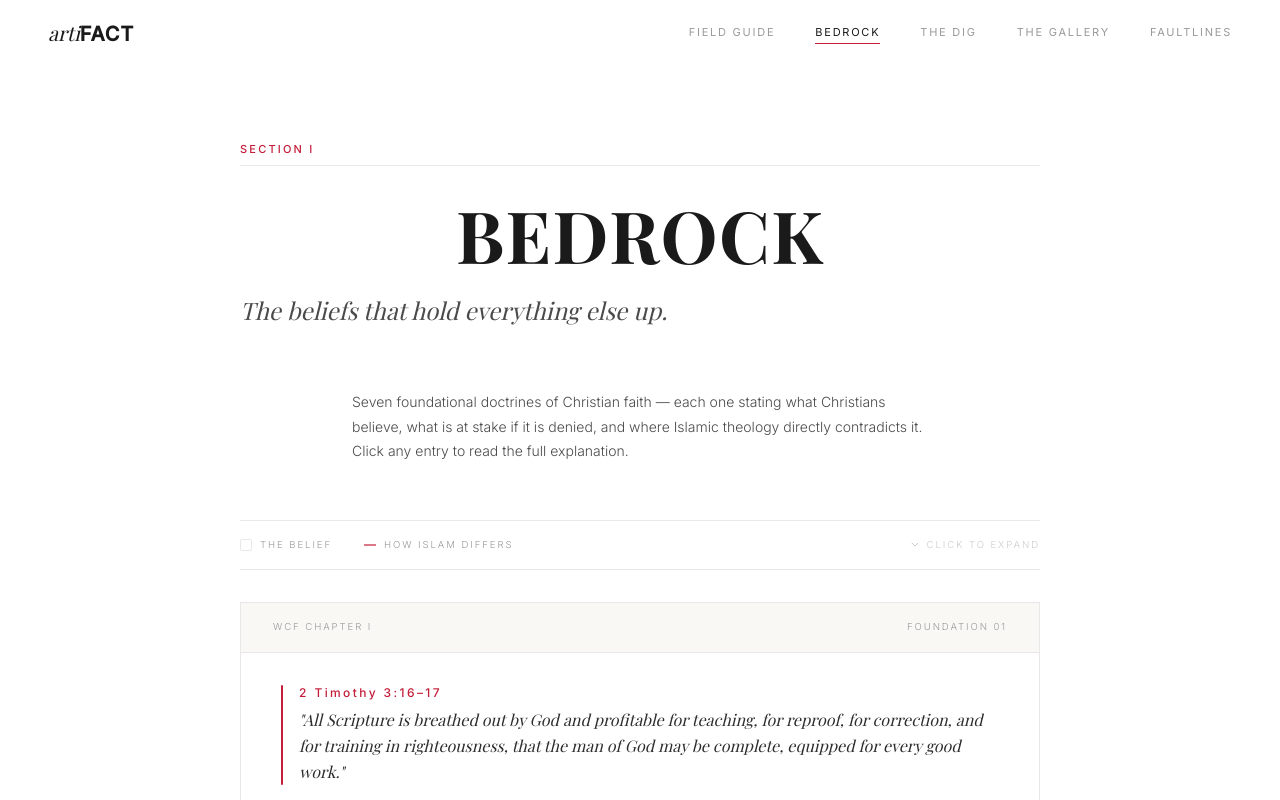
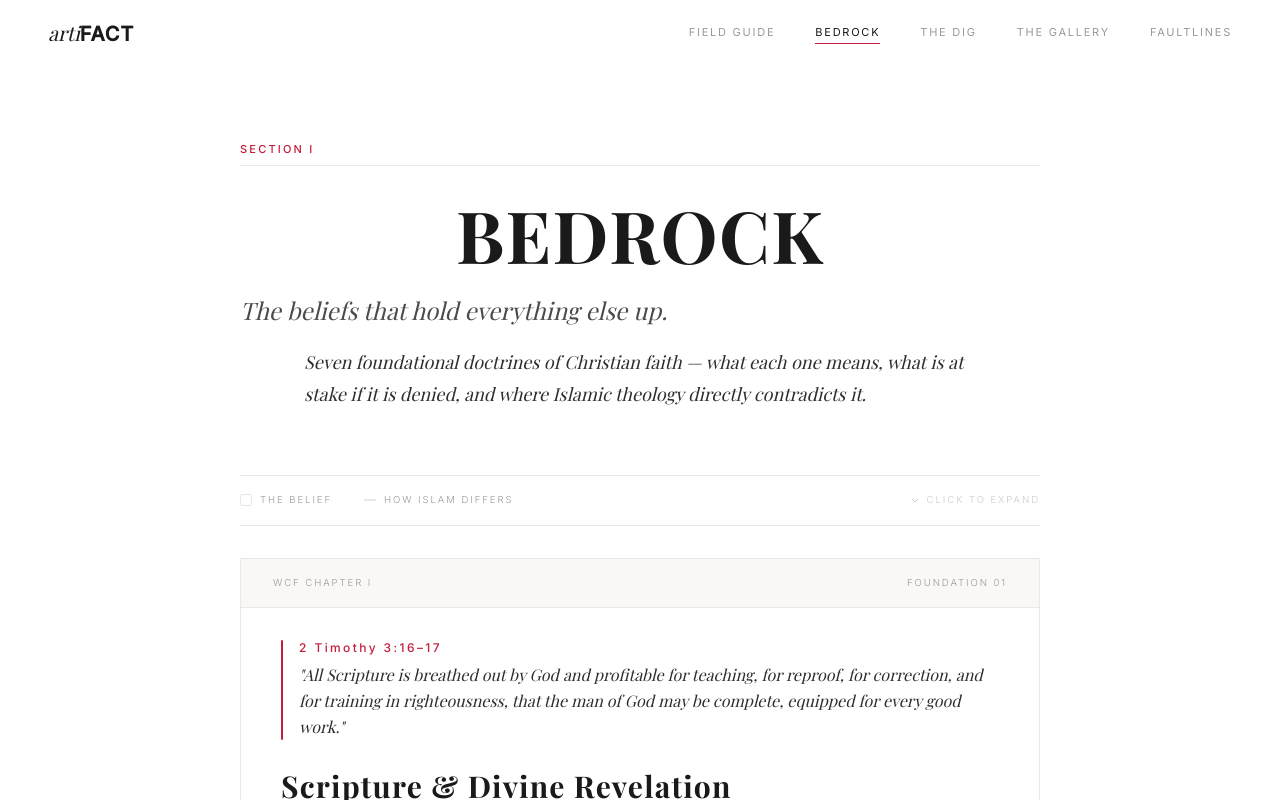
Before and after one commit to TrueDominion/artifact, a React (Vite) app: page /bedrock in a window 1280 px wide. Shown: the top 800 px of the page. Built offline with nearby package versions, Linux system fonts and the light colour scheme; a web font is replaced by a local one.

Commit message:
Refactor Bedrock section by removing intro paragraph
Removed introductory paragraph about foundational doctrines.

```diff
--- a/src/pages/Bedrock.tsx
+++ b/src/pages/Bedrock.tsx
@@ -16,15 +16,8 @@ export default function Bedrock() {
         title="BEDROCK"
         subtitle="The beliefs that hold everything else up."
         label="Section I"
+        intro="Seven foundational doctrines of Christian faith — what each one means, what is at stake if it is denied, and where Islamic theology directly contradicts it."
       />
-
-      <div className="max-w-2xl mx-auto px-6 lg:px-12 pb-14 text-center">
-        <p className="font-sans text-sm text-graphite-light leading-body">
-          Seven foundational doctrines of Christian faith — each one stating what Christians believe,
-          what is at stake if it is denied, and where Islamic theology directly contradicts it.
-          Click any entry to read the full explanation.
-        </p>
-      </div>
 
       <div className="max-w-4xl mx-auto px-6 lg:px-12 mb-8">
         <div className="flex items-center gap-8 py-4 border-t border-b border-graphite-border">
@@ -33,7 +26,7 @@ export default function Bedrock() {
             <span className="label-museum text-graphite-soft">THE BELIEF</span>
           </div>
           <div className="flex items-center gap-2">
-            <div className="w-3 h-0.5 bg-crimson opacity-60" />
+            <div className="w-3 h-0.5 bg-graphite-border" />
             <span className="label-museum text-graphite-soft">HOW ISLAM DIFFERS</span>
           </div>
           <div className="ml-auto flex items-center gap-2 opacity-50">
```
